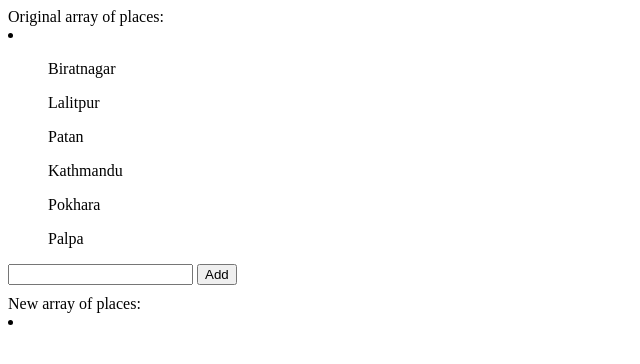
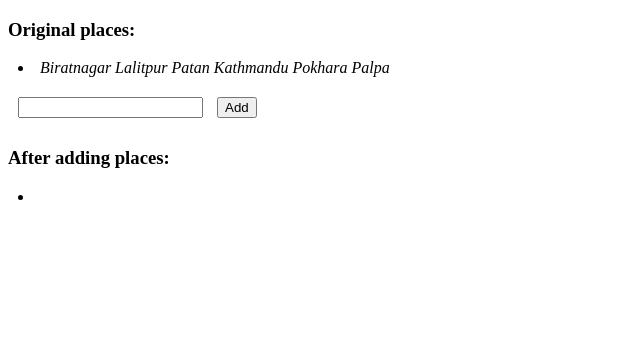
Before and after one commit to KishorShutihar/ReactAssignment1, a plain HTML site: page addnremoveplaces/index.html in a window 1280 px wide. Shown: the whole page, without its empty margins (0-640 px from the left). Drawn offline with Linux system fonts and the light colour scheme.

Commit message:
first commit

```diff
--- a/addnremoveplaces/index.html
+++ b/addnremoveplaces/index.html
@@ -1,26 +1,39 @@
 <!DOCTYPE html>
 <html lang="en">
-
 <head>
     <meta charset="UTF-8">
     <meta name="viewport" content="width=device-width, initial-scale=1.0">
     <title>Add and remove places</title>
     <script src="useofsplice.js"></script>
 </head>
+<style>
+    .orgArray,
+    .arrayLength,
+    .newArray {
+        margin: 10px;
+        font-style: italic;
+    }
+
+    .placeAdd,
+    .arrayLength {
+        margin: 10px;
+        font-style: normal;
+    }
+</style>
 
 <body>
     <div>
-        Original array of places:
-        <li class="orgArray"></li>
+        <h3>Original places:</h3>
+        <li class="orgArray" style="margin: 10px;"></li>
     </div>
     <div>
         <input class="placeAdd" type="text">
         <button>Add</button>
     </div>
     <div style="margin-top:10px ;">
-        New array of places:
+        <h3>After adding places:</h3>
         <li class="newArray"></li>
+        <span class="arrayLength"></span>
     </div>
 </body>
-
 </html>
--- a/addnremoveplaces/useofsplice.js
+++ b/addnremoveplaces/useofsplice.js
@@ -9,16 +9,16 @@ document.addEventListener("DOMContentLoaded",()=>{
         document.querySelector(".newArray").innerHTML = ' ';
         let html_content2 = ' ';
         myPlaces.forEach((place)=>{
-        html_content2 = html_content2 + `<ul>${place}</ul>`
+        html_content2 = html_content2 + ` ${place} `
         document.querySelector(".newArray").innerHTML = html_content2;
         });
-    document.querySelector(".newArray").innerHTML += `New array Length: ${arrLength}`;
+    document.querySelector(".arrayLength").innerHTML = `New array Length: ${arrLength}`;
     }
 
     let yourPlaces = ["Biratnagar", "Lalitpur", "Patan", "Kathmandu","Pokhara","Palpa"];
     let html_content1 =' ';
     yourPlaces.forEach((place)=>{
-        html_content1 = html_content1 + `<ul>${place}</ul>`
+        html_content1 = html_content1 + ` ${place} `
         document.querySelector(".orgArray").innerHTML = html_content1;
     });
 
```
